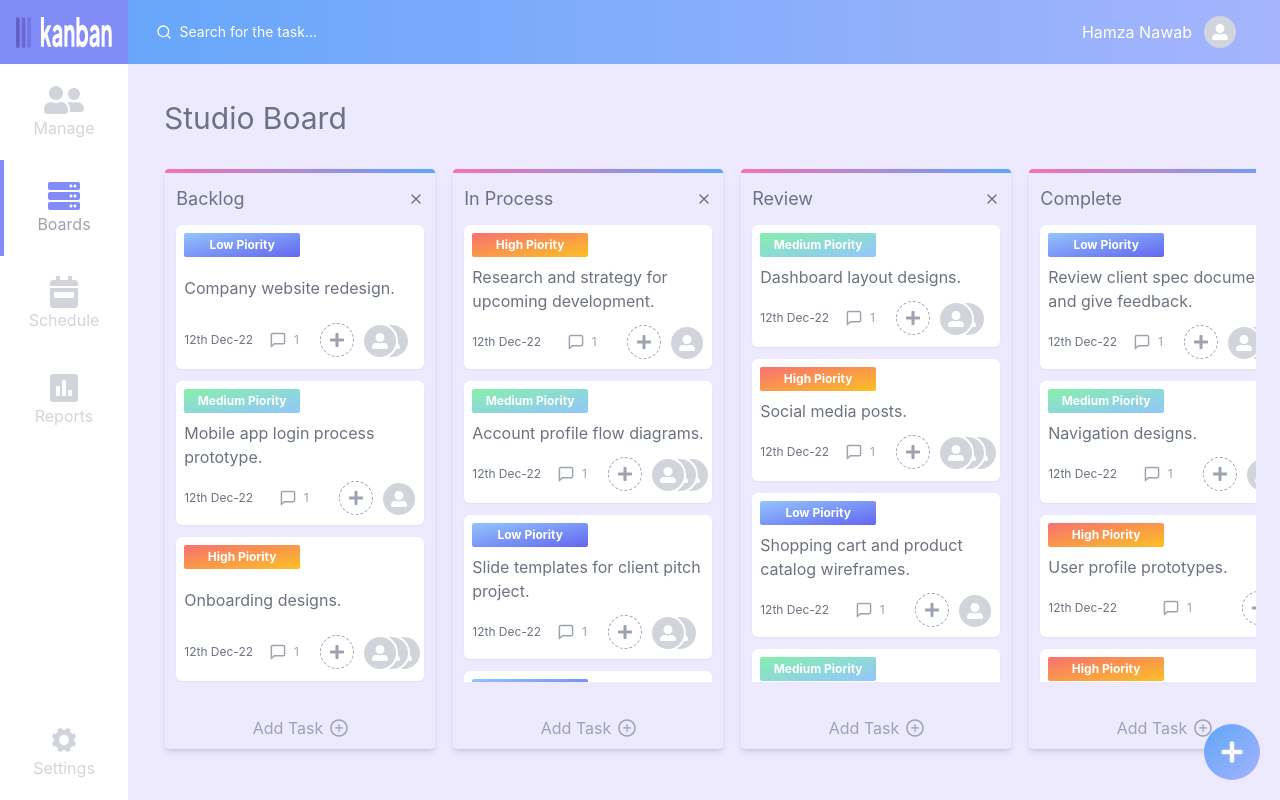
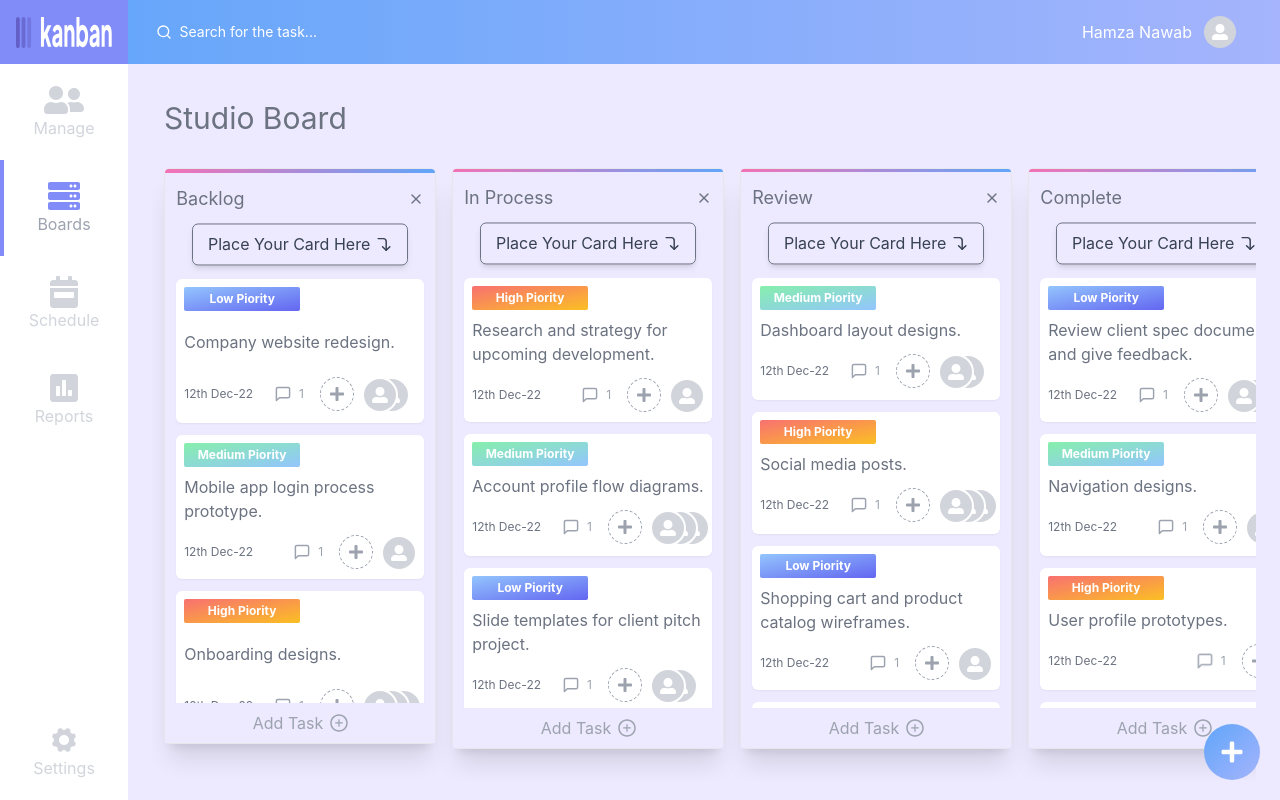
Before and after one commit to blazenn2/Task-Management-App, a React (Create React App) app: page /boards in a window 1280 px wide. Built offline with nearby package versions, Linux system fonts and the light colour scheme.

Commit message:
Few CSS fixes with a new feature implementation(not completed)

```diff
--- a/src/components/card-holder/componentCSS.js
+++ b/src/components/card-holder/componentCSS.js
@@ -1 +1 @@
-export const cardHolderCSS = (css="") => `${css} board border md:w-[17rem] md:min-w-[17rem] min-w-[12rem] lg:min-w-[17rem] flex flex-col justify-start items-center space-y-3 shadow-md pb-2 rounded-md h-[95%] transition-all relative`;
+export const cardHolderCSS = (css="") => `${css} board border md:w-[17rem] md:min-w-[17rem] min-w-[12rem] lg:min-w-[17rem] flex flex-col justify-start items-center space-y-3 shadow-xl pb-2 rounded-md h-fit min-h-[15%] max-h-[95%] transition-all relative pb-16`;
--- a/src/components/card-holder/index.jsx
+++ b/src/components/card-holder/index.jsx
@@ -1,6 +1,6 @@
 import React from 'react'
 import Card from '../card'
-import { FiX } from "react-icons/fi";
+import { FiCornerRightDown, FiX } from "react-icons/fi";
 import { AnimatePresence, motion } from 'framer-motion';
 import { useRef } from 'react';
 import { AiOutlinePlusCircle } from 'react-icons/ai';
@@ -11,10 +11,13 @@ const CardHolder = (props) => {
     const headingGradient = ["from-fuchsia-400 to-pink-600", "from-blue-300 to-indigo-500", "from-green-300 to-blue-300", "from-red-400 to-amber-400", "from-pink-400 to-blue-400", "from-orange-300 to-amber-600"];
     const randomIndex = useMemo(() => Math.floor(Math.random() * headingGradient.length), [headingGradient.length]);
 
+    const boardDrag = useRef();
     const dragItem = useRef();
     const dragOverItem = useRef();
 
     const onDragStart = (position, e, boardIndex) => {
+        boardDrag.current.classList.add("opacity-100", "h-10", "flex");
+        boardDrag.current.classList.remove("opacity-0", "h-0", "hidden");
         dragItem.current = { cardIndex: position, boardIndex: boardIndex };
         e.target.classList.add("opacity-50");
     };
@@ -46,6 +49,8 @@ const CardHolder = (props) => {
     };
 
     const onDragEnd = (e) => {
+        boardDrag.current.classList.remove("opacity-100", "h-10", "flex");
+        boardDrag.current.classList.add("opacity-0", "h-0", "hidden");
         if ([...e.target.classList].includes("opacity-50")) e.target.classList.remove("opacity-50");
         if (dragItem.current?.boardIndex === dragOverItem.current?.boardIndex) {
             const tempData = [...props.data[props.index].cards];
@@ -79,12 +84,16 @@ const CardHolder = (props) => {
                     <FiX className='text-gray-500' onClick={(e) => props.removeBoard(props.index, e)} />
                 </button>
             </div>
+            <div ref={boardDrag} className="flex items-center px-3 py-2 justify-around w-4/5 animate-bounce border border-gray-500 rounded-md shadow-md transition-all delay-500">
+                <p className='text-gray-700'>Place Your Card Here</p>
+                <FiCornerRightDown className='text-gray-700 scale-110' />
+            </div>
             <div className="space-y-3 w-full h-[80%] flex flex-col items-center overflow-y-scroll">
                 <AnimatePresence>
                     {props.card?.map((value, i) => <Card key={i} participants={value.participants} onBtnClick={btnClickHandler} boardIndex={props.index} index={i} text={value.text} piority={value.piority} dragStart={onDragStart} dragEnter={onDragEnter} dragLeave={onDragLeave} dragEnd={onDragEnd} dragOver={onDragOver} drop={onDrop} />)}
                 </AnimatePresence>
             </div>
-            <div className="absolute bottom-0 w-full h-10 flex items-center justify-center bg-violet-100 z-40">
+            <div className="absolute bottom-0 w-full h-10 flex items-center justify-center bg-violet-100 z-30">
                 <button className="p-3 flex items-center text-gray-400 hover:text-gray-500 justify-between space-x-2" onClick={props.addTaskHandler}><span>Add Task</span> <AiOutlinePlusCircle className='scale-125' /></button>
             </div>
         </motion.div>
--- a/src/components/card/index.jsx
+++ b/src/components/card/index.jsx
@@ -13,12 +13,12 @@ const Card = (props) => {
             <div className="text-gray-500 lg:text-base md:text-sm text-xs">{props.text}</div>
             <div className="flex justify-end items-center w-full">
                 <div className="hidden lg:block text-xs text-gray-500 grow">12th Dec-22</div>
-                <div className="lg:px-3 grow flex items-center justify-start space-x-2 text-gray-400 hover:text-gray-500 cursor-pointer">
+                <div className="lg:px-3 grow flex items-center justify-start lg:justify-end space-x-2 text-gray-400 hover:text-gray-500 cursor-pointer">
                     <FiMessageSquare className='scale-110' />
                     <span className='text-xs'>1</span>
                 </div>
                 <button onClick={e => props.onBtnClick(e)} className="md:p-2 p-1 m-1 border border-dashed border-gray-400 rounded-full hover:bg-gray-100"><FaPlus className='text-gray-400 p-1 md:p-0' /></button>
-                <div className={`relative h-full ${props.participants.length === 0 ? "" : props.participants.length > 1 ? "lg:w-3/12 w-1/3" : "lg:w-2/12 w-1/4"} `}>
+                <div className={`relative block min-h-[2rem] md:min-h-[0rem] h-full ${props.participants.length === 0 ? "" : props.participants.length > 1 ? "lg:w-3/12 w-1/3" : "lg:w-2/12 w-1/4"} `}>
                     {props.participants.length === 1 ? <UserCircle buttonClassName="absolute border-2 border-white left-0 z-20 cursor-default" /> : props.participants.length === 2 ? <><UserCircle buttonClassName="absolute border-2 border-white left-0 z-20 cursor-default" /><UserCircle buttonClassName="absolute border-2 border-white left-3 z-10 cursor-default" /></> : props.participants.length >= 3 ? <><UserCircle buttonClassName="absolute border-2 border-white left-0 z-20 cursor-default" /><UserCircle buttonClassName="absolute border-2 border-white left-3 z-10 cursor-default" /><UserCircle buttonClassName="absolute border-2 border-white left-6 cursor-default" /></> : null}
                 </div>
             </div>
--- a/src/components/navigation/index.jsx
+++ b/src/components/navigation/index.jsx
@@ -5,7 +5,7 @@ import UserCircle from '../user-picture';
 
 const Navigation = () => {
     return (
-        <div className='w-full md:min-h-[4rem] min-h-[2.75rem] bg-gradient-to-r from-blue-400 to-indigo-300 flex justify-between z-30'>
+        <div className='w-full md:min-h-[4rem] min-h-[2.75rem] bg-gradient-to-r from-blue-400 to-indigo-300 flex justify-between z-40'>
             <div className="md:w-1/3 md:pl-0 w-1/2 pl-5 h-full flex items-center">
                 <div className="w-1/3 h-full flex items-center justify-center">
                     {/* <img src="./logo-light.svg" alt="" className='h-5 w-25' /> */}
--- a/src/components/side-bar/index.jsx
+++ b/src/components/side-bar/index.jsx
@@ -11,7 +11,7 @@ const SideBar = () => {
     if (location.pathname.split("/")[1] && location.pathname.split("/")[1] !== "") IconsData.forEach((value, i) => value.title.toLowerCase() === location.pathname.split("/")[1] && (activeLocation = i))
     const [isActive, setIsActive] = useState(activeLocation);
     return (
-        <div className='md:w-[10%] w-2/12 bg-white h-screen md:-translate-y-16 -translate-y-11 z-40 flex flex-col'>
+        <div className='md:w-[10%] w-2/12 bg-white h-screen md:-translate-y-16 -translate-y-11 z-50 flex flex-col'>
             <div className="bg-indigo-400 w-full flex items-center justify-center" onClick={() => setIsActive(null)}>
                 <Link to="/"><img src="./logo-light.svg" alt="" className='h-8 my-4 px-4 hidden md:block cursor-pointer'  /></Link>
                 <Link to="/"><img src="./mobile-logo.svg" alt="" className='h-5 m-3 px-3 md:hidden block cursor-pointer'  /></Link>
--- a/src/pages/Manage.js
+++ b/src/pages/Manage.js
@@ -6,7 +6,7 @@ const Manage = () => {
     return (
         <AnimatePresence>
             <motion.div initial={{ opacity: 0 }} animate={{ opacity: 1 }} exit={{ opacity: 0 }} className="absolute right-0 w-[90%] h-full py-3 px-6 bg-violet-100">
-            <h1>This is manage</h1>
+
             </motion.div>
         </AnimatePresence>
     )
```
